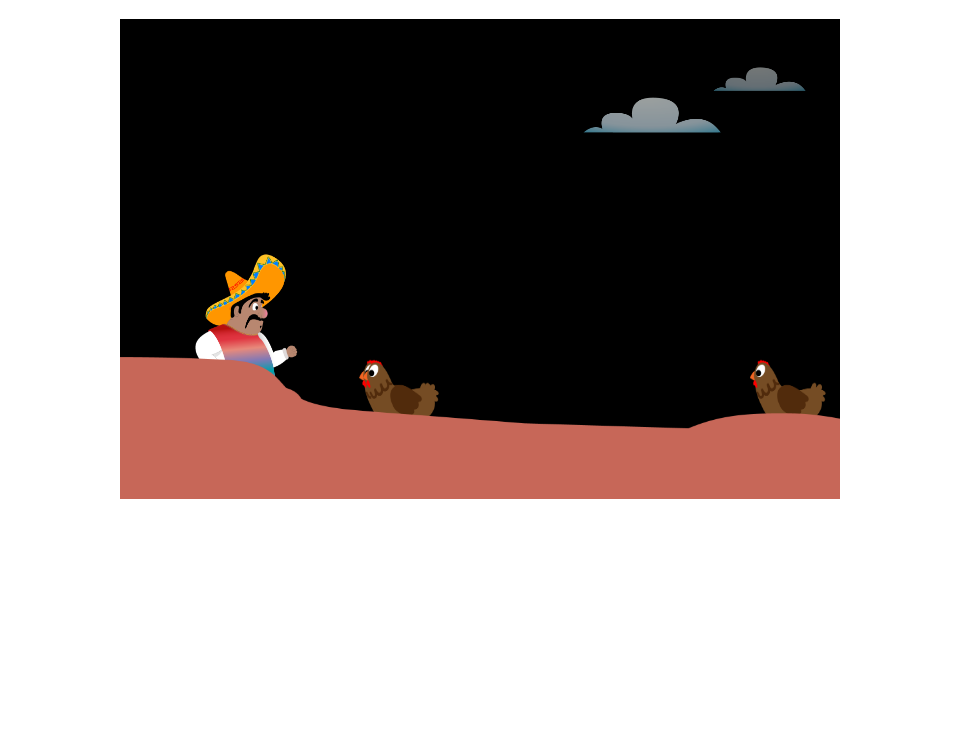
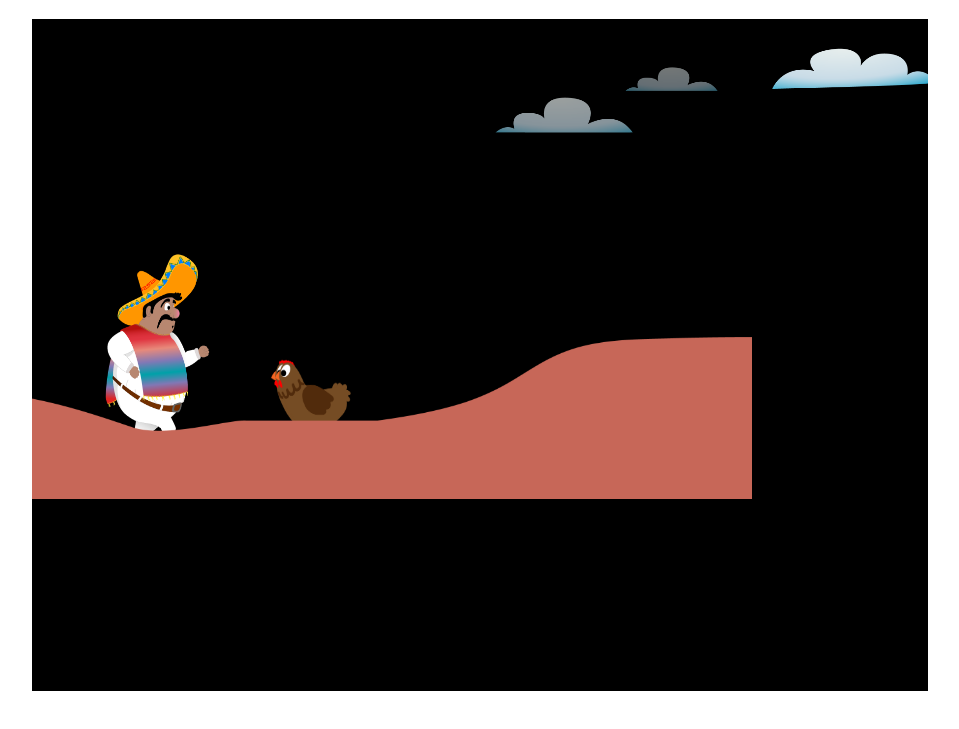
Before and after one commit to MarioWinter/El-pollo-loco, a plain HTML site: page index.html in a window 1280 px wide. Shown: the part 61-790 px from the top of the page, without its empty margins (160-1119 px from the left). Drawn offline with Linux system fonts and the light colour scheme.

Commit message:
EventListener inserted which automatically adjusts the window size of the Canvas

```diff
--- a/index.html
+++ b/index.html
@@ -17,7 +17,7 @@
 
 <body onload="initGame()">
 	<H1>El Pollo Loco</H1>
-	<canvas id="myCanvas" width="720px" height="480px"></canvas>
+	<canvas id="myCanvas"></canvas>
 
 </body>
 
--- a/js/game.js
+++ b/js/game.js
@@ -1,9 +1,24 @@
 let canvas;
 let world;
+let windowWidth;
+let windowHeight;
 
 function initGame() {
 	canvas = document.getElementById("myCanvas");
 	world = new World(canvas);
+	adjustCanvasSize();
 	console.log(world.character);
 	console.log(world.enemies);
 }
+
+function adjustCanvasSize() {
+	let windowWidth = window.innerWidth * 0.7;
+	let windowHeight = windowWidth * (3 / 4);
+
+	canvasFrame = document.getElementById("myCanvas");
+	canvasFrame.width = windowWidth;
+	canvasFrame.height = windowHeight;
+}
+document.addEventListener("DOMContentLoaded", function () {
+	window.addEventListener("resize", adjustCanvasSize);
+});
--- a/models/background-object.class.js
+++ b/models/background-object.class.js
@@ -1,8 +1,8 @@
 class BackgroundObject extends MovableObject {
-	constructor(imgPath, x, y) {
+	width = 720;
+	constructor(imgPath, x) {
 		super().loadImage(imgPath);
 		this.x = x;
-		this.y = y;
-		this.width = 720;
+		this.y = 480 - this.height;
 	}
 }
--- a/models/world.class.js
+++ b/models/world.class.js
@@ -6,9 +6,8 @@ class World {
 	clouds = [new Cloud()];
 	backgroundObject = [
 		new BackgroundObject(
-			"./img/5_background/layers/3_third_layer/2.png",
-			0,
-			150
+			"./img/5_background/layers/3_third_layer/1.png",
+			0
 		),
 	];
 
```
